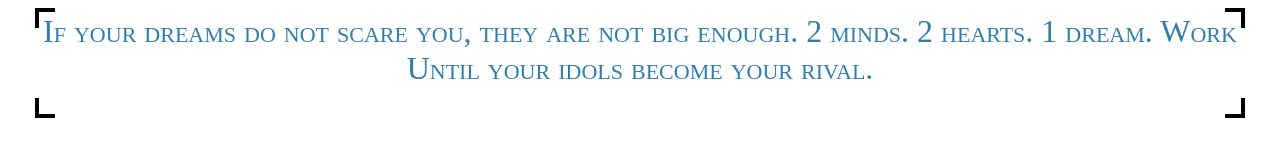
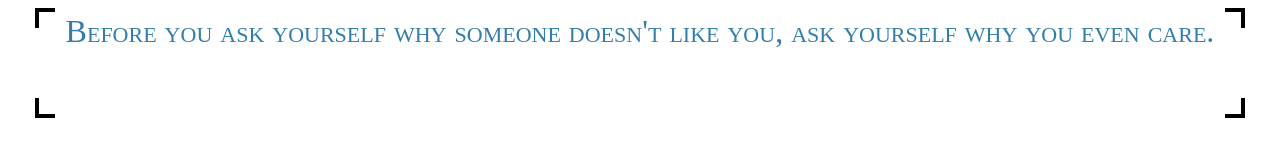
Before and after one commit to lifeisconfuzion/notion., a plain HTML site: page index.html in a window 1280 px wide. Drawn offline with Linux system fonts and the light colour scheme.

Commit message:
Update index.html

```diff
--- a/index.html
+++ b/index.html
@@ -47,6 +47,7 @@
 <script>
 
 quotes=[
+"Before you ask yourself  why someone doesn't like you, ask yourself why you even care.",
 "If your dreams do not scare you, they are not big enough. 2 minds. 2 hearts. 1 dream. Work Until your idols become your rival. ",
 "Learning, like success, is anything but a linear process",
 "I am in competition with no one. I have no desire to play the game of being better than anyone. I am simply trying to be better than the person I was yesterday.",
```
